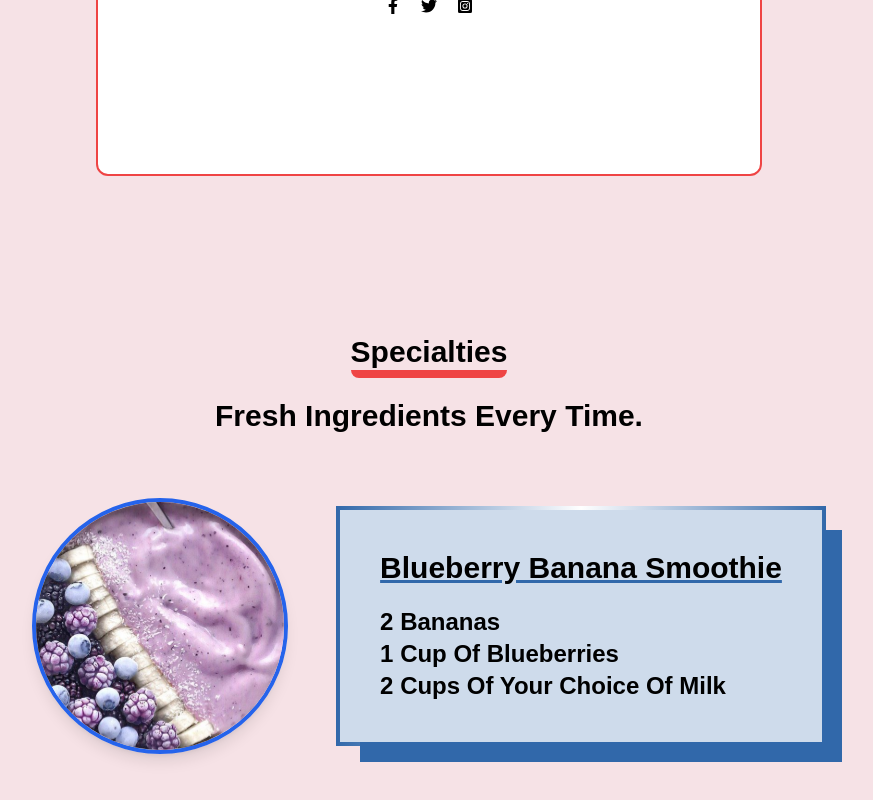
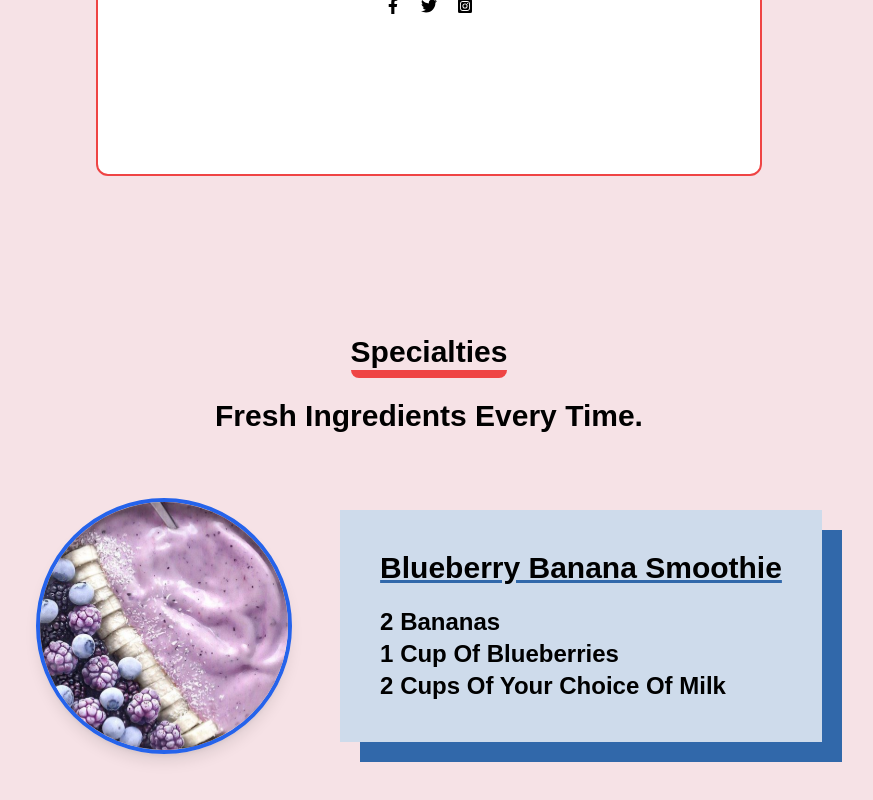
Before and after one commit to RealNickTriano/smoothies-landing, a React (Create React App) app: page / in a window 1280 px wide. Shown: the part 2482-3282 px from the top of the page, without its empty margins (211-1084 px from the left). Built offline with nearby package versions, Linux system fonts and the light colour scheme.

Commit message:
added animation to drink section

```diff
--- a/src/components/DrinkSection.js
+++ b/src/components/DrinkSection.js
@@ -11,12 +11,12 @@ const DrinkSection = ({ refProp }) => {
             >
                 Fresh Ingredients Every Time.
         </h1>
-        <div className='my-16 flex justify-center items-center gap-12'>
+        <div className='my-16 flex justify-center items-center gap-12 animate-riseUpFadeIn'>
             <SpecialtyImage
                 color={'blue'}
                 image={bluesmooth}
             />
-            <div className='bg-gradient-to-r from-[#3168AA] via-white to-[#3168AA] p-1 z-10'>
+            {/* <div className='bg-gradient-to-r from-[#3168AA] via-white to-[#3168AA] p-1 z-10'> */}
                 <div className='flex flex-col justify-center items-start gap-5 bg-[#CEDBEB] p-10 z-10 animate-shadowIn'
                     style={{boxShadow: '20px 20px 0px rgba(49,104,170,1)'}}
                 >
@@ -43,7 +43,7 @@ const DrinkSection = ({ refProp }) => {
                         </h1>
                     </div>
                 </div>
-            </div>
+            {/* </div> */}
         </div>
     </div>
   )
--- a/tailwind.config.js
+++ b/tailwind.config.js
@@ -24,6 +24,10 @@ module.exports = {
           '0%': { left: '20rem' },
           '100%': { left: '25rem' },
         },
+        riseUpFadeIn: {
+          '0%': { transform: 'translate(0,5rem)', opacity: '0' },
+          '100%': { transform: 'translate(0,0)', opacity: '1' },
+        },
         wiggle: {
           '0%, 100%': { transform: 'scale(0)', transform: 'rotate(-15deg)' },
           '50%': { transform: `scale(50%)`, transform: 'rotate(45deg)' },
@@ -38,6 +42,7 @@ module.exports = {
       wiggle: 'wiggle 5s ease-in-out infinite',
       shadowIn: 'shadowIn 1s ease-in-out 1',
       comeOutLeft: 'comeOutLeft 1s ease-in-out 1',
+      riseUpFadeIn: 'riseUpFadeIn 1s ease-in-out 1',
     }
   },
   plugins: [],
```
